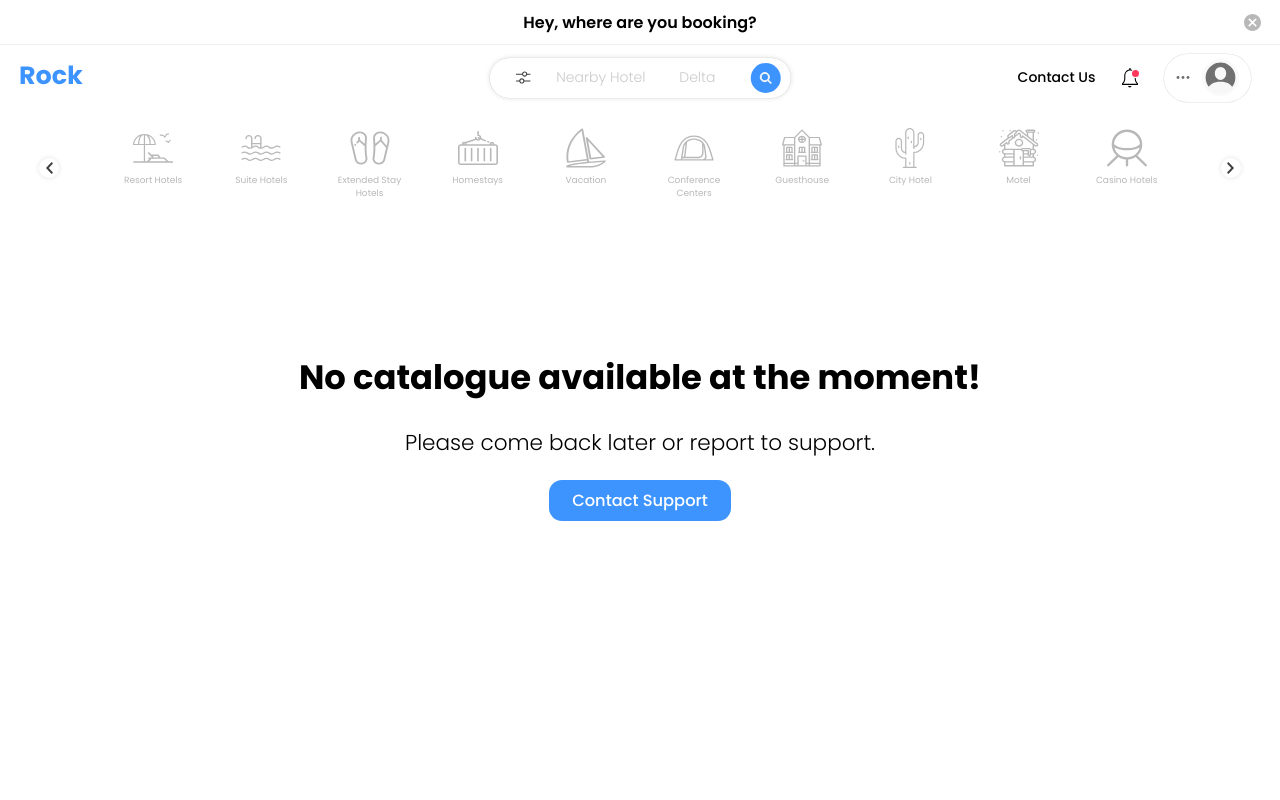
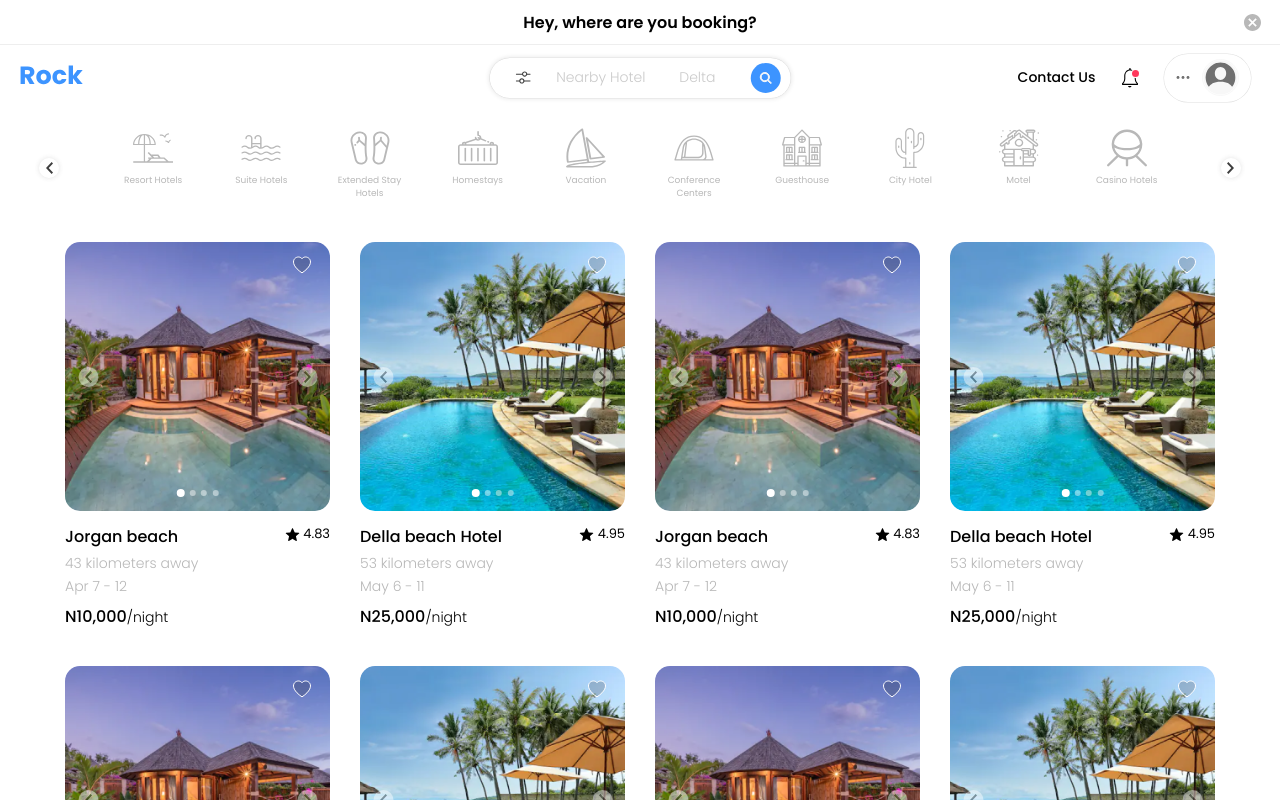
Before and after one commit to unnamed-lab/lemuel-hotel-reservation, a React (Vite) app: page / in a window 1280 px wide. Shown: the top 800 px of the page. Built offline with nearby package versions, Linux system fonts and the light colour scheme.

Commit message:
detail page url test link tweak

```diff
--- a/src/components/layout/Catalogue.jsx
+++ b/src/components/layout/Catalogue.jsx
@@ -1,7 +1,9 @@
+/* eslint-disable react/prop-types */
 import { useEffect, useRef, useState } from "react";
 import "../../styles/css/app.css";
 
 function CatalogueItem({
+  key,
   id,
   img,
   title,
@@ -14,7 +16,6 @@ function CatalogueItem({
   const [fave, addFave] = useState(false);
   let currentIndex = 0;
   let prevIndex = null;
-
   const isFave = fave ? " active" : "";
 
   //  References States
@@ -71,7 +72,7 @@ function CatalogueItem({
 
   return (
     <>
-      <div key={id} className="catalogue-item--card">
+      <li className="catalogue-item--card">
         <button
           type="button"
           className={`card-favourite${isFave} btn-borderless`}
@@ -196,7 +197,7 @@ function CatalogueItem({
             </span>
           </div>
         </a>
-      </div>
+      </li>
     </>
   );
 }
--- a/src/components/layout/Navigation.jsx
+++ b/src/components/layout/Navigation.jsx
@@ -265,8 +265,8 @@ function SearchBar({ setData }) {
 
   useEffect(() => {
     getData(catalogue);
-    setData(searchedData || data);
-  }, [searchedData]);
+    searchedData === "" ? setData(data) : setData(searchedData);
+  }, [data, searchedData, setData]);
 
   const addressText = (e) => {
     getSearchAddress(e.target.value);
--- a/src/pages/Home.jsx
+++ b/src/pages/Home.jsx
@@ -1,3 +1,4 @@
+/* eslint-disable react/prop-types */
 import { useOutletContext } from "react-router-dom";
 import "../styles/css/app.css";
 import { useEffect, useRef } from "react";
@@ -5,8 +6,9 @@ import CatalogueItem from "../components/layout/Catalogue";
 
 function Home() {
   const [setFooterType, dataset] = useOutletContext();
-  setFooterType(true);
-  // // Short form footer used when true, long form footer is used when false.
+  useEffect(() => {
+    setFooterType(true);
+  }, [setFooterType])
 
   const hasDataSet =
     !dataset ? <NoCatalogue /> : <Catalogue data={dataset} />;
@@ -365,19 +367,13 @@ function CategoryCarousel() {
   let currentIndex = 0;
   const carouselBody = useRef(null);
   const carouselItems = useRef(null);
-  const firstClone = useRef(null);
-  const lastClone = useRef(null);
+  // const firstClone = useRef(null);
+  // const lastClone = useRef(null);
 
   useEffect(() => {
     carouselBody.current = document.querySelector(".carousel-box-list");
     carouselItems.current = document.querySelectorAll(".box-item");
   }, []);
-
-  // useEffect(() => {
-  //   firstClone.current = carouselItems.current[0].cloneNode(true);
-  //   lastClone.current =
-  //     carouselItems.current[carouselItems.current.length - 1].cloneNode(true);
-  // }, [carouselItems]);
 
   function updateCarousel() {
     const itemWidth = carouselItems.current[0].clientWidth + 26;
@@ -473,8 +469,9 @@ function Catalogue({ data }) {
   return (
     <>
       <section className="catalogue-section">
+        <ul className="catalogue-section--list">
         {data
-          .filter((x, key) => key <= 11)
+          .filter((x, k) => k <= 11)
           .map((el, key) => {
             return (
               <>
@@ -492,6 +489,7 @@ function Catalogue({ data }) {
               </>
             );
           })}
+        </ul>
       </section>
     </>
   );
--- a/src/routes/Routes.jsx
+++ b/src/routes/Routes.jsx
@@ -12,7 +12,7 @@ const routes = createBrowserRouter(
   createRoutesFromElements(
     <Route path="/" element={<AppLayout />} errorElement={<Error />}>
       <Route path="/" element={<Home />} />
-      <Route path="place/:placeId" element={<DetailPage />} />
+      <Route path="place" element={<DetailPage />} />
     </Route>
   )
 );
--- a/src/routes/error/Error.jsx
+++ b/src/routes/error/Error.jsx
@@ -1,7 +1,7 @@
 function Error() {
   return (
     <>
-      <h2>You made an erro in your codebase!</h2>
+      <h2>You made an error in your codebase!</h2>
     </>
   );
 }
--- a/src/styles/css/app.css
+++ b/src/styles/css/app.css
@@ -232,80 +232,82 @@
 .catalogue-section {
   position: relative;
   padding: 0.5rem 5rem;
+}
+.catalogue-section .catalogue-section--list {
   display: grid;
   grid-template-columns: repeat(4, 1fr);
   gap: 30px;
   margin-bottom: 3rem;
 }
 @media (max-width: 767px) {
-  .catalogue-section {
+  .catalogue-section .catalogue-section--list {
     grid-template-columns: 1fr;
     padding: 0.5rem 3rem;
   }
 }
-.catalogue-section .catalogue-item--card {
+.catalogue-section .catalogue-section--list .catalogue-item--card {
   display: block;
   position: relative;
   width: 100%;
 }
-.catalogue-section .catalogue-item--card .card-favourite {
+.catalogue-section .catalogue-section--list .catalogue-item--card .card-favourite {
   position: absolute;
   top: 1rem;
   right: 1rem;
   z-index: 10;
 }
-.catalogue-section .catalogue-item--card .card-favourite:hover svg > path {
+.catalogue-section .catalogue-section--list .catalogue-item--card .card-favourite:hover svg > path {
   fill: #FF385C;
   fill-opacity: 60%;
 }
-.catalogue-section .catalogue-item--card .card-favourite:focus svg > path {
+.catalogue-section .catalogue-section--list .catalogue-item--card .card-favourite:focus svg > path {
   fill: #FF385C;
   fill-opacity: 40%;
 }
-.catalogue-section .catalogue-item--card .card-favourite:active svg > path {
+.catalogue-section .catalogue-section--list .catalogue-item--card .card-favourite:active svg > path {
   fill: #FF385C;
   stroke: #FF385C;
   fill-opacity: 100%;
 }
-.catalogue-section .catalogue-item--card .card-favourite.active svg > path {
+.catalogue-section .catalogue-section--list .catalogue-item--card .card-favourite.active svg > path {
   fill: #FF385C;
   stroke: #FF385C;
   fill-opacity: 100%;
 }
-.catalogue-section .catalogue-item--card .card-favourite svg {
+.catalogue-section .catalogue-section--list .catalogue-item--card .card-favourite svg {
   width: 18px;
   height: 18px;
 }
-.catalogue-section .catalogue-item--card .card-favourite svg:active {
+.catalogue-section .catalogue-section--list .catalogue-item--card .card-favourite svg:active {
   animation: fave_click 2s ease;
 }
-.catalogue-section .catalogue-item--card .card-favourite svg > path {
+.catalogue-section .catalogue-section--list .catalogue-item--card .card-favourite svg > path {
   fill: #222222;
   transition: all 1s ease;
 }
-.catalogue-section .catalogue-item--card .card-thumbnail--carousel {
+.catalogue-section .catalogue-section--list .catalogue-item--card .card-thumbnail--carousel {
   position: relative;
   margin-bottom: 1rem;
 }
-.catalogue-section .catalogue-item--card .card-thumbnail--carousel .card-thumbnail--carousel_container {
+.catalogue-section .catalogue-section--list .catalogue-item--card .card-thumbnail--carousel .card-thumbnail--carousel_container {
   position: relative;
   overflow: hidden;
   border-radius: 15px;
 }
-.catalogue-section .catalogue-item--card .card-thumbnail--carousel .card-thumbnail--carousel_container .card-thumbnail {
+.catalogue-section .catalogue-section--list .catalogue-item--card .card-thumbnail--carousel .card-thumbnail--carousel_container .card-thumbnail {
   display: flex;
   width: 100%;
   aspect-ratio: 1/1.015;
   transition: all 2s ease;
 }
-.catalogue-section .catalogue-item--card .card-thumbnail--carousel .card-thumbnail--carousel_container .card-thumbnail .card-thumbnail--image_container {
+.catalogue-section .catalogue-section--list .catalogue-item--card .card-thumbnail--carousel .card-thumbnail--carousel_container .card-thumbnail .card-thumbnail--image_container {
   display: flex;
   aspect-ratio: 1/1.015;
 }
-.catalogue-section .catalogue-item--card .card-thumbnail--carousel .card-thumbnail--carousel_container .card-thumbnail .card-thumbnail--image_container .card-thumbnail--image {
+.catalogue-section .catalogue-section--list .catalogue-item--card .card-thumbnail--carousel .card-thumbnail--carousel_container .card-thumbnail .card-thumbnail--image_container .card-thumbnail--image {
   width: 100%;
 }
-.catalogue-section .catalogue-item--card .card-thumbnail--carousel .card-thumbnail--carousel_container .card-thumbnail--swipe {
+.catalogue-section .catalogue-section--list .catalogue-item--card .card-thumbnail--carousel .card-thumbnail--carousel_container .card-thumbnail--swipe {
   position: absolute;
   display: flex;
   width: 100%;
@@ -313,7 +315,7 @@
   left: 50%;
   transform: translate(-50%, -50%);
 }
-.catalogue-section .catalogue-item--card .card-thumbnail--carousel .card-thumbnail--carousel_container .card-thumbnail--swipe .card-thumbnail--swipe_btn {
+.catalogue-section .catalogue-section--list .catalogue-item--card .card-thumbnail--carousel .card-thumbnail--carousel_container .card-thumbnail--swipe .card-thumbnail--swipe_btn {
   cursor: pointer;
   display: flex;
   width: 20px;
@@ -326,25 +328,25 @@
   opacity: 0.45;
   transition: opacity 1s ease;
 }
-.catalogue-section .catalogue-item--card .card-thumbnail--carousel .card-thumbnail--carousel_container .card-thumbnail--swipe .card-thumbnail--swipe_btn.hide {
+.catalogue-section .catalogue-section--list .catalogue-item--card .card-thumbnail--carousel .card-thumbnail--carousel_container .card-thumbnail--swipe .card-thumbnail--swipe_btn.hide {
   display: none;
 }
-.catalogue-section .catalogue-item--card .card-thumbnail--carousel .card-thumbnail--carousel_container .card-thumbnail--swipe .card-thumbnail--swipe_btn:hover {
+.catalogue-section .catalogue-section--list .catalogue-item--card .card-thumbnail--carousel .card-thumbnail--carousel_container .card-thumbnail--swipe .card-thumbnail--swipe_btn:hover {
   opacity: 0.8;
 }
-.catalogue-section .catalogue-item--card .card-thumbnail--carousel .card-thumbnail--carousel_container .card-thumbnail--swipe .card-thumbnail--swipe_btn.btn-left {
+.catalogue-section .catalogue-section--list .catalogue-item--card .card-thumbnail--carousel .card-thumbnail--carousel_container .card-thumbnail--swipe .card-thumbnail--swipe_btn.btn-left {
   margin-right: auto;
 }
-.catalogue-section .catalogue-item--card .card-thumbnail--carousel .card-thumbnail--carousel_container .card-thumbnail--swipe .card-thumbnail--swipe_btn.btn-right {
+.catalogue-section .catalogue-section--list .catalogue-item--card .card-thumbnail--carousel .card-thumbnail--carousel_container .card-thumbnail--swipe .card-thumbnail--swipe_btn.btn-right {
   margin-left: auto;
 }
-.catalogue-section .catalogue-item--card .card-thumbnail--carousel .card-thumbnail--carousel_container .card-thumbnail--swipe .card-thumbnail--swipe_btn svg {
+.catalogue-section .catalogue-section--list .catalogue-item--card .card-thumbnail--carousel .card-thumbnail--carousel_container .card-thumbnail--swipe .card-thumbnail--swipe_btn svg {
   margin: auto;
 }
-.catalogue-section .catalogue-item--card .card-thumbnail--carousel .card-thumbnail--carousel_container .card-thumbnail--swipe .card-thumbnail--swipe_btn svg > path {
+.catalogue-section .catalogue-section--list .catalogue-item--card .card-thumbnail--carousel .card-thumbnail--carousel_container .card-thumbnail--swipe .card-thumbnail--swipe_btn svg > path {
   fill: #3E3E3E;
 }
-.catalogue-section .catalogue-item--card .card-thumbnail--carousel .card-thumbnail--carousel_container .card-thumbnail-switch {
+.catalogue-section .catalogue-section--list .catalogue-item--card .card-thumbnail--carousel .card-thumbnail--carousel_container .card-thumbnail-switch {
   position: absolute;
   display: flex;
   flex-wrap: wrap;
@@ -356,7 +358,7 @@
   left: 50%;
   transform: translate(-50%, 0);
 }
-.catalogue-section .catalogue-item--card .card-thumbnail--carousel .card-thumbnail--carousel_container .card-thumbnail-switch .card-thumbnail-switch--btn {
+.catalogue-section .catalogue-section--list .catalogue-item--card .card-thumbnail--carousel .card-thumbnail--carousel_container .card-thumbnail-switch .card-thumbnail-switch--btn {
   padding-block: 0;
   padding-inline: 0;
   width: 6px;
@@ -367,27 +369,27 @@
   opacity: 0.45;
   transition: all 1s ease;
 }
-.catalogue-section .catalogue-item--card .card-thumbnail--carousel .card-thumbnail--carousel_container .card-thumbnail-switch .card-thumbnail-switch--btn:hover {
+.catalogue-section .catalogue-section--list .catalogue-item--card .card-thumbnail--carousel .card-thumbnail--carousel_container .card-thumbnail-switch .card-thumbnail-switch--btn:hover {
   opacity: 0.7;
 }
-.catalogue-section .catalogue-item--card .card-thumbnail--carousel .card-thumbnail--carousel_container .card-thumbnail-switch .card-thumbnail-switch--btn.active {
+.catalogue-section .catalogue-section--list .catalogue-item--card .card-thumbnail--carousel .card-thumbnail--carousel_container .card-thumbnail-switch .card-thumbnail-switch--btn.active {
   opacity: 1;
   width: 8px;
   height: 8px;
 }
-.catalogue-section .catalogue-item--card .card-redirect {
+.catalogue-section .catalogue-section--list .catalogue-item--card .card-redirect {
   position: relative;
   width: 100%;
   text-decoration: none;
 }
-.catalogue-section .catalogue-item--card .card-redirect:hover {
+.catalogue-section .catalogue-section--list .catalogue-item--card .card-redirect:hover {
   color: #000;
 }
-.catalogue-section .catalogue-item--card .card-redirect .card-details {
+.catalogue-section .catalogue-section--list .catalogue-item--card .card-redirect .card-details {
   display: block;
   width: 100%;
 }
-.catalogue-section .catalogue-item--card .card-redirect .card-details .card-details--title {
+.catalogue-section .catalogue-section--list .catalogue-item--card .card-redirect .card-details .card-details--title {
   font-size: 16px;
   font-weight: 500;
   margin-block-start: 0.25em;
@@ -395,27 +397,27 @@
   width: 80%;
   color: #000;
 }
-.catalogue-section .catalogue-item--card .card-redirect .card-details .card-details--availability,
-.catalogue-section .catalogue-item--card .card-redirect .card-details .card-details--distance {
+.catalogue-section .catalogue-section--list .catalogue-item--card .card-redirect .card-details .card-details--availability,
+.catalogue-section .catalogue-section--list .catalogue-item--card .card-redirect .card-details .card-details--distance {
   font-size: 14px;
   font-weight: 300;
   color: #B8B8B8;
   margin-block-start: 0.1em;
   margin-block-end: 0.1em;
 }
-.catalogue-section .catalogue-item--card .card-redirect .card-details .card-details--pricing {
+.catalogue-section .catalogue-section--list .catalogue-item--card .card-redirect .card-details .card-details--pricing {
   font-size: 14px;
   font-weight: 300;
   margin-block-start: 0.5em;
   margin-block-end: 0.5em;
   color: #000;
 }
-.catalogue-section .catalogue-item--card .card-redirect .card-details .card-details--pricing .pricing-amount {
+.catalogue-section .catalogue-section--list .catalogue-item--card .card-redirect .card-details .card-details--pricing .pricing-amount {
   font-size: 16px;
   font-weight: 500;
   font-variant: tabular-nums;
 }
-.catalogue-section .catalogue-item--card .card-redirect .card-details .card-details--rating {
+.catalogue-section .catalogue-section--list .catalogue-item--card .card-redirect .card-details .card-details--rating {
   position: absolute;
   display: flex;
   flex-wrap: wrap;
@@ -424,10 +426,10 @@
   right: 0;
   font-variant: tabular-nums;
 }
-.catalogue-section .catalogue-item--card .card-redirect .card-details .card-details--rating svg {
+.catalogue-section .catalogue-section--list .catalogue-item--card .card-redirect .card-details .card-details--rating svg {
   margin-right: 0.25rem;
 }
-.catalogue-section .catalogue-item--card .card-redirect .card-details .card-details--rating:hover svg > path {
+.catalogue-section .catalogue-section--list .catalogue-item--card .card-redirect .card-details .card-details--rating:hover svg > path {
   transition: fill 1s ease;
   fill: #3D94FF;
 }
--- a/src/styles/scss/app.scss
+++ b/src/styles/scss/app.scss
@@ -163,6 +163,8 @@
 .catalogue-section {
   position: relative;
   padding: 0.5rem 5rem;
+
+  .catalogue-section--list {
     display: grid;
     grid-template-columns: repeat(4, 1fr);
     gap: 30px;
@@ -402,6 +404,8 @@
         }
       }
     }
+  }
+
 }
 
 .catalogue-section--empty {
```
Also changed, not shown: 1 other file (tests, documents, lock files or other folders). Lines whose indentation alone changed are shown as unchanged.
